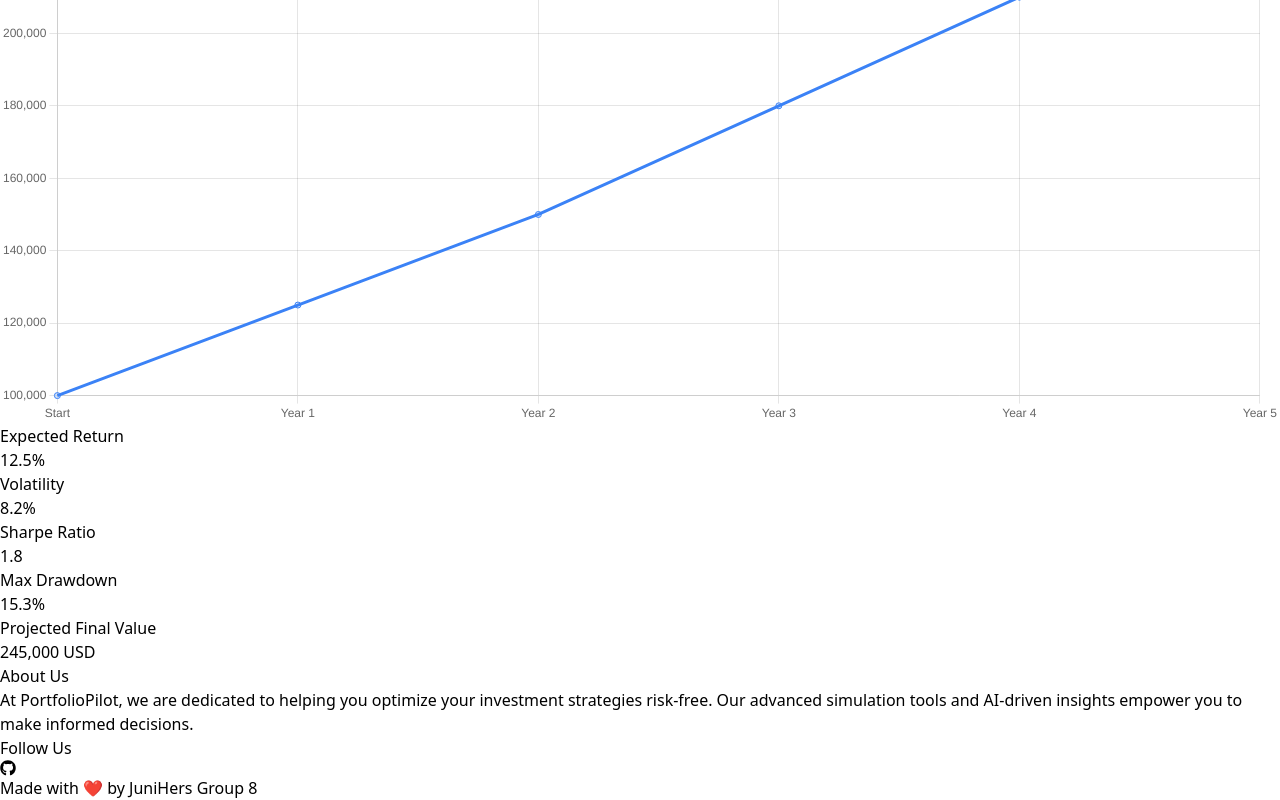
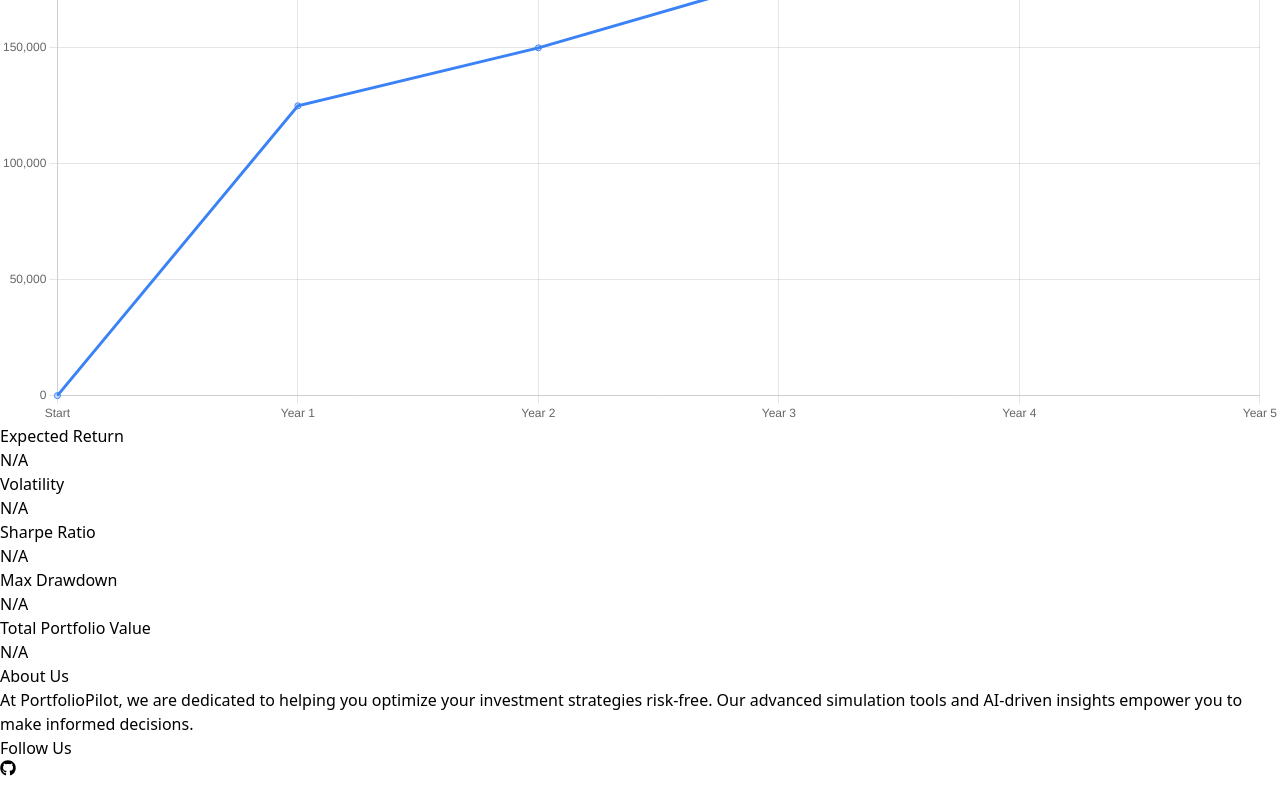
Before and after one commit to Tanisha020/PortfolioPilot, a React (Vite) app in the folder frontend/: page /simulation in a window 1280 px wide. Shown: the part 992-1792 px from the top of the page. After the commit the page ends 1768 px from the top, so only its background shows below. Built offline with nearby package versions, Linux system fonts and the light colour scheme.

Commit message:
Optimise SimulationPage and Footer

```diff
--- a/frontend/src/Components/Footer/Footer.jsx
+++ b/frontend/src/Components/Footer/Footer.jsx
@@ -27,9 +27,9 @@ const Footer = () => {
                     </div>
                 </div>
 
-                <div className="mt-8 text-center text-gray-400">
+                {/* <div className="mt-8 text-center text-gray-400">
                     <p>Made with ❤ by <span className="font-semibold text-[#3B82F6] text-xl">JuniHers Group 8</span></p>
-                </div>
+                </div> */}
             </div>
         </footer>
     );
--- a/frontend/src/pages/Simulation/SimulationPage.jsx
+++ b/frontend/src/pages/Simulation/SimulationPage.jsx
@@ -5,57 +5,29 @@ import { Chart as ChartJS, CategoryScale, LinearScale, PointElement, LineElement
 ChartJS.register(CategoryScale, LinearScale, PointElement, LineElement, Title, Tooltip, Legend);
 
 export default function SimulationPage() {
-  const [investment, setInvestment] = useState(100000);
-  const [duration, setDuration] = useState(5);
-  const [risk, setRisk] = useState(50);
-  const [market, setMarket] = useState("bull"); // Keep it lowercase to match backend
-  const [allocation, setAllocation] = useState({
+  const [formData, setFormData] = useState({
+    investment: "",
+    duration: 5,
+    risk: 50,
+    market: "bull", // Keep it lowercase to match backend
+    allocation: {
       stocks: 40,
       bonds: 30,
       realEstate: 20,
       commodities: 10, // Changed from crypto to commodities for backend compatibility
+    },
   });
 
   const [simulationResult, setSimulationResult] = useState(null);
   const [loading, setLoading] = useState(false);
   const [error, setError] = useState("");
 
-  // Function to call backend simulation API
-  // const handleSimulate = async () => {
-  //   setLoading(true);
-  //   setError("");
-
-  //   // Ensure total allocation is 100%
-  //   const totalAllocation = Object.values(allocation).reduce((a, b) => a + b, 0);
-  //   if (totalAllocation !== 100) {
-  //     setError("Total asset allocation must sum to 100%.");
-  //     setLoading(false);
-  //     return;
-  //   }
-
-  //   try {
-  //     const response = await fetch(
-  //       `http://127.0.0.1:8000/simulate?investment_amount=${investment}&duration=${duration}&risk_appetite=${risk / 100}&market_condition=${market}&stocks=${allocation.stocks}&bonds=${allocation.bonds}&real_estate=${allocation.realEstate}&commodities=${allocation.commodities}`
-  //     );
-
-  //     if (!response.ok) {
-  //       throw new Error("Simulation failed. Check input values.");
-  //     }
-
-  //     const data = await response.json();
-  //     setSimulationResult(data.data); // Extract results from API response
-  //   } catch (error) {
-  //     setError(error.message);
-  //   } finally {
-  //     setLoading(false);
-  //   }
-  // };
   const handleSimulate = async () => {
     setLoading(true);
     setError("");
 
     // Ensure total allocation is 100%
-    const totalAllocation = Object.values(allocation).reduce((a, b) => a + b, 0);
+    const totalAllocation = Object.values(formData.allocation).reduce((a, b) => a + b, 0);
     if (totalAllocation !== 100) {
       setError("Total asset allocation must sum to 100%.");
       setLoading(false);
@@ -64,19 +36,19 @@ export default function SimulationPage() {
 
     try {
       const response = await fetch("http://127.0.0.1:8000/simulate", {
-        method: "POST", // ✅ Change to POST
+        method: "POST",
         headers: {
           "Content-Type": "application/json",
         },
         body: JSON.stringify({
-          investment_amount: investment,
-          duration: duration,
-          risk_appetite: risk / 100,
-          market_condition: market,
-          stocks: allocation.stocks,
-          bonds: allocation.bonds,
-          real_estate: allocation.realEstate,
-          commodities: allocation.commodities,
+          investment_amount: formData.investment,
+          duration: formData.duration,
+          risk_appetite: formData.risk / 100,
+          market_condition: formData.market,
+          stocks: formData.allocation.stocks,
+          bonds: formData.allocation.bonds,
+          real_estate: formData.allocation.realEstate,
+          commodities: formData.allocation.commodities,
         }),
       });
 
@@ -85,7 +57,7 @@ export default function SimulationPage() {
       }
 
       const data = await response.json();
-      setSimulationResult(data.data); // ✅ Store result from API
+      setSimulationResult(data.data);
     } catch (error) {
       setError(error.message);
     } finally {
@@ -93,66 +65,46 @@ export default function SimulationPage() {
     }
   };
 
-
-  // Prepare Graph Data (Real Data from API)
-  // const data = {
-  //   labels: ["Start", "Year 1", "Year 2", "Year 3", "Year 4", "Year 5"],
-  //   datasets: [
-  //     {
-  //       label: "Portfolio Value",
-  //       data: simulationResult
-  //         ? [investment, simulationResult["Final Total Portfolio Value"] * 0.6, simulationResult["Final Total Portfolio Value"] * 0.75, simulationResult["Final Total Portfolio Value"] * 0.9, simulationResult["Final Total Portfolio Value"]]
-  //         : [investment, 125000, 150000, 180000, 210000, 245000], // Mock if no data
-  //       borderColor: "#3B82F6",
-  //       backgroundColor: "rgba(59, 130, 246, 0.2)",
-  //     },
-  //   ],
-  // };
-  const years = ["Start", ...Array.from({ length: duration }, (_, i) => `Year ${i + 1}`)];
+  const years = ["Start", ...Array.from({ length: formData.duration }, (_, i) => `Year ${i + 1}`)];
 
   const data = {
-    labels: years, // Dynamic X-axis labels
+    labels: years,
     datasets: [
       {
         label: "Portfolio Value",
         data: simulationResult
           ? [
-              investment,
-              ...Array.from({ length: duration }, (_, i) =>
-                simulationResult["Final Total Portfolio Value"] * ((0.6 + i * 0.15) > 1 ? 1 : (0.6 + i * 0.15))
+              formData.investment,
+              ...Array.from({ length: formData.duration }, (_, i) =>
+                simulationResult["Final Total Portfolio Value"] * ((0.6 + i * 0.15) > 1 ? 1 : 0.6 + i * 0.15)
               ),
             ]
-          : [investment, 125000, 150000, 180000, 210000, 245000], // Mock values
+          : [formData.investment, 125000, 150000, 180000, 210000, 245000], // Mock values
         borderColor: "#3B82F6",
         backgroundColor: "rgba(59, 130, 246, 0.2)",
       },
     ],
   };
 
-
   return (
     <div className="min-h-screen bg-[#1E1E2E] text-white p-8">
       <div className="max-w-6xl mx-auto">
         <h2 className="text-3xl font-bold mb-8">Investment Simulation</h2>
 
-        {/* Two-column layout */}
         <div className="grid grid-cols-1 lg:grid-cols-2 gap-8">
-          {/* Left Column: Investment Parameters */}
           <div className="bg-[#2A2A3A] rounded-lg p-6 shadow-lg">
             <h3 className="text-xl font-semibold mb-6">Investment Parameters</h3>
 
-            {/* Investment Amount */}
             <div className="mb-6">
               <label className="block text-sm font-medium mb-2">Investment Amount</label>
               <input
                 type="number"
                 className="w-full p-2 rounded bg-[#3B3B4F] text-white focus:outline-none focus:ring-2 focus:ring-[#3B82F6]"
-                value={investment}
-                onChange={(e) => setInvestment(Number(e.target.value))}
+                value={formData.investment}
+                onChange={(e) => setFormData({ ...formData, investment: Number(e.target.value) })}
               />
             </div>
 
-            {/* Duration */}
             <div className="mb-6">
               <label className="block text-sm font-medium mb-2">Duration</label>
               <div className="flex gap-2">
@@ -160,9 +112,9 @@ export default function SimulationPage() {
                   <button
                     key={year}
                     className={`px-4 py-2 rounded transition-colors ${
-                      duration === year ? "bg-[#3B82F6] text-white" : "bg-[#3B3B4F] hover:bg-[#4B4B5F]"
+                      formData.duration === year ? "bg-[#3B82F6] text-white" : "bg-[#3B3B4F] hover:bg-[#4B4B5F]"
                     }`}
-                    onClick={() => setDuration(year)}
+                    onClick={() => setFormData({ ...formData, duration: year })}
                   >
                     {year} Years
                   </button>
@@ -170,7 +122,6 @@ export default function SimulationPage() {
               </div>
             </div>
 
-            {/* Risk Appetite */}
             <div className="mb-6">
               <label className="block text-sm font-medium mb-2">Risk Appetite</label>
               <div className="flex justify-between">
@@ -178,21 +129,20 @@ export default function SimulationPage() {
                   type="range"
                   min="0"
                   max="100"
-                  value={risk}
-                  onChange={(e) => setRisk(Number(e.target.value))}
+                  value={formData.risk}
+                  onChange={(e) => setFormData({ ...formData, risk: Number(e.target.value) })}
                   className="w-full"
                 />
-                <span className="ml-2">{risk}%</span>
+                <span className="ml-2">{formData.risk}%</span>
               </div>
             </div>
 
-            {/* Market Condition */}
             <div className="mb-6">
               <label className="block text-sm font-medium mb-2">Market Condition</label>
               <select
                 className="w-full p-2 rounded bg-[#3B3B4F] text-white focus:outline-none focus:ring-2 focus:ring-[#3B82F6]"
-                value={market}
-                onChange={(e) => setMarket(e.target.value)}
+                value={formData.market}
+                onChange={(e) => setFormData({ ...formData, market: e.target.value })}
               >
                 <option value="bull">Bull Market</option>
                 <option value="bear">Bear Market</option>
@@ -200,28 +150,31 @@ export default function SimulationPage() {
               </select>
             </div>
 
-            {/* Asset Allocation */}
             <div className="mb-6">
               <label className="block text-sm font-medium mb-2">Asset Allocation</label>
-              {Object.keys(allocation).map((key) => (
+              {Object.keys(formData.allocation).map((key) => (
                 <div key={key} className="mb-4">
                   <div className="flex justify-between mb-1">
                     <span className="capitalize">{key}</span>
-                    <span>{allocation[key]}%</span>
+                    <span>{formData.allocation[key]}%</span>
                   </div>
                   <input
                     type="range"
                     min="0"
                     max="100"
-                    value={allocation[key]}
-                    onChange={(e) => setAllocation({ ...allocation, [key]: Number(e.target.value) })}
+                    value={formData.allocation[key]}
+                    onChange={(e) =>
+                      setFormData({
+                        ...formData,
+                        allocation: { ...formData.allocation, [key]: Number(e.target.value) },
+                      })
+                    }
                     className="w-full"
                   />
                 </div>
               ))}
             </div>
 
-            {/* Simulate Button */}
             <button
               className="w-full bg-[#3B82F6] text-white p-2 rounded hover:bg-[#2563EB] transition-colors"
               onClick={handleSimulate}
@@ -232,42 +185,25 @@ export default function SimulationPage() {
             {error && <p className="text-red-500 mt-2">{error}</p>}
           </div>
 
-          {/* Right Column: Simulation Results */}
           <div className="bg-[#2A2A3A] rounded-lg p-6 shadow-lg">
             <h3 className="text-xl font-semibold mb-6">Simulation Results</h3>
 
-            {/* Graph */}
             <div className="p-4 bg-[#3B3B4F] rounded-lg mb-6">
               <Line data={data} />
             </div>
-           {/* Simulation Results */}
+
             <div className="grid grid-cols-2 gap-4">
-  <div className="p-4 bg-[#3B3B4F] rounded-lg">
-    <p className="text-sm text-gray-400">Expected Return</p>
-    <p className="text-lg font-semibold">{simulationResult ? `${simulationResult["Final Expected Return (%)"]}%` : "12.5%"}</p>
+              {["Final Expected Return (%)", "Volatility (%)", "Sharpe Ratio", "Max Drawdown (%)", "Final Total Portfolio Value"].map(
+                (key, index) => (
+                  <div key={index} className={`p-4 bg-[#3B3B4F] rounded-lg ${index === 4 ? "col-span-2" : ""}`}>
+                    <p className="text-sm text-gray-400">{key.replace(" (%)", "").replace("Final ", "")}</p>
+                    <p className="text-lg font-semibold">
+                      {simulationResult ? `${simulationResult[key]}${index < 4 ? "%" : ""}` : "N/A"}
+                    </p>
                   </div>
-
-  <div className="p-4 bg-[#3B3B4F] rounded-lg">
-    <p className="text-sm text-gray-400">Volatility</p>
-    <p className="text-lg font-semibold">{simulationResult ? `${simulationResult["Volatility (%)"]}%` : "8.2%"}</p>
+                )
+              )}
             </div>
-
-  <div className="p-4 bg-[#3B3B4F] rounded-lg">
-    <p className="text-sm text-gray-400">Sharpe Ratio</p>
-    <p className="text-lg font-semibold">{simulationResult ? `${simulationResult["Sharpe Ratio"]}` : "1.8"}</p>
-  </div>
-
-  <div className="p-4 bg-[#3B3B4F] rounded-lg">
-    <p className="text-sm text-gray-400">Max Drawdown</p>
-    <p className="text-lg font-semibold">{simulationResult ? `${simulationResult["Max Drawdown (%)"]}%` : "15.3%"}</p>
-  </div>
-
-  <div className="p-4 bg-[#3B3B4F] rounded-lg col-span-2">
-    <p className="text-sm text-gray-400">Projected Final Value</p>
-    <p className="text-lg font-semibold">{simulationResult ? `$${simulationResult["Final Total Portfolio Value"]}` : "245,000 USD"}</p>
-  </div>
-</div>
-
           </div>
         </div>
       </div>
```
Lines whose indentation alone changed are shown as unchanged.
